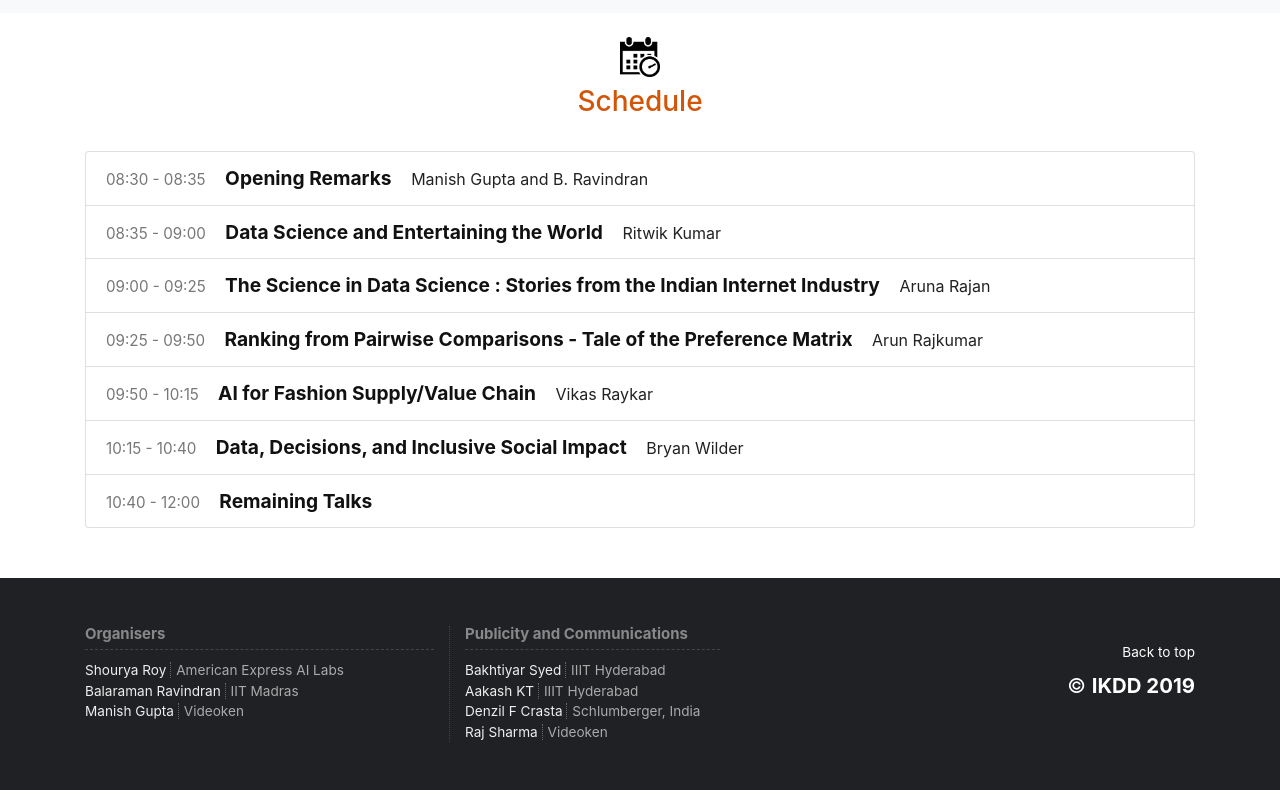
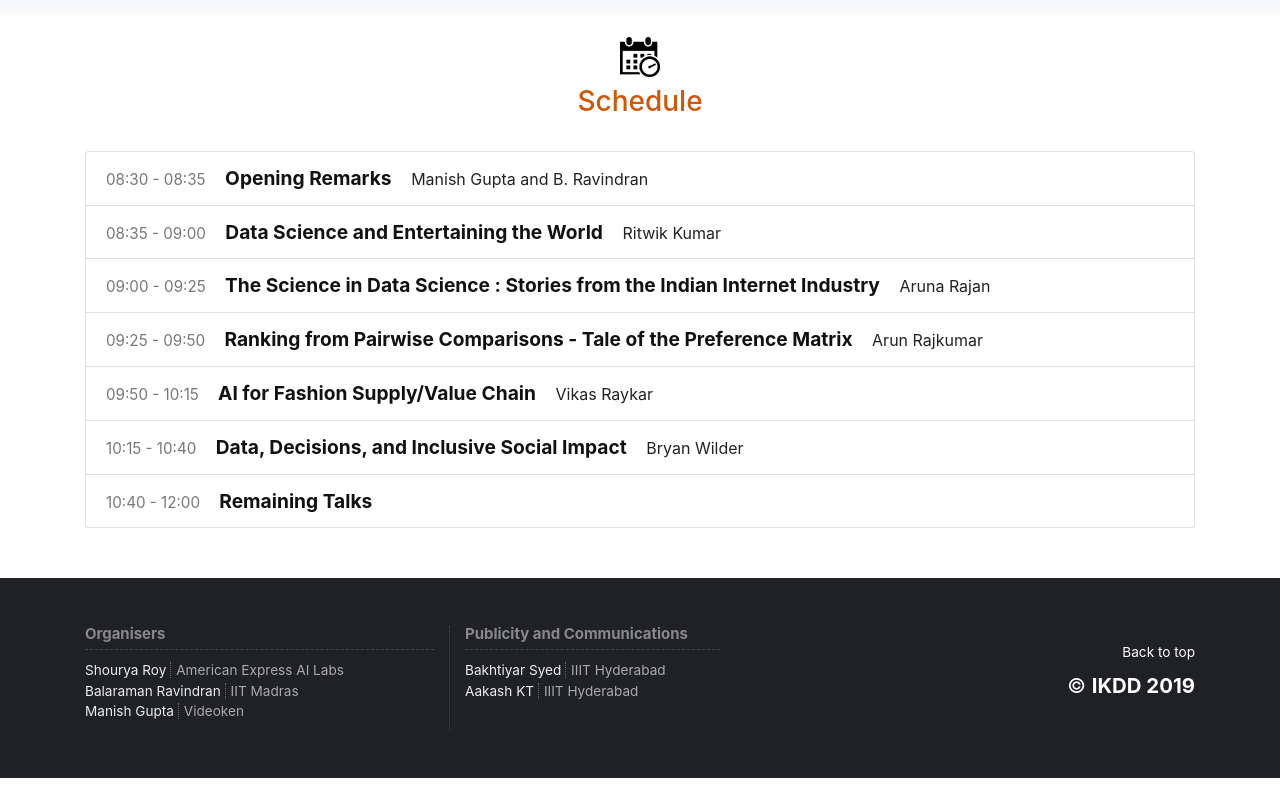
Before and after one commit to bakszero/KDD2019, a plain HTML site: page index.html in a window 1280 px wide. Shown: the part 1890-2680 px from the top of the page. Drawn offline with nearby package versions, Linux system fonts and the light colour scheme.

Commit message:
Updated KDD2019

```diff
--- a/index.html
+++ b/index.html
@@ -332,9 +332,6 @@ He is the founder and the head of a very active research group CNeRG (Complex Ne
         <ul>
           <li> Bakhtiyar Syed <span class="affiliation"> IIIT Hyderabad</span> </li>
           <li> Aakash KT <span class="affiliation"> IIIT Hyderabad</span> </li>
-         <li> Denzil F Crasta <span class="affiliation"> Schlumberger, India</span> </li>
-         <li> Raj Sharma <span class="affiliation"> Videoken </span> </li>
-
         </ul>
         </div>
         <div class="col-sm-2 offset-md-3 text-md-right pt-3">
```
